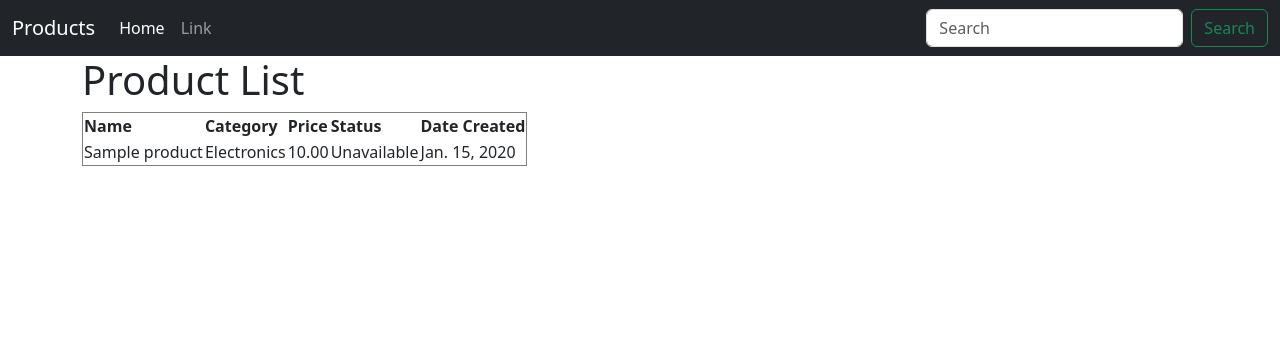
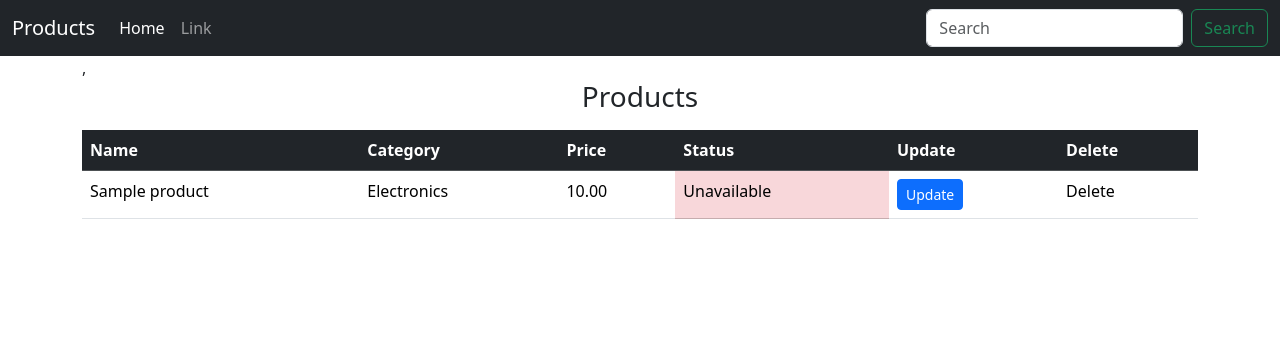
Before and after one commit to Sandip-Kanzariya/Django-CRUD, a Django app: page / in a window 1280 px wide. Shown: the top 356 px of the page. Run offline with Django 4.2, Linux system fonts and the light colour scheme; tables that the repository leaves empty hold one stand-in row (values such as "Sample post").

Commit message:
products list displayed in table form

```diff
--- a/home/templates/products.html
+++ b/home/templates/products.html
@@ -1,14 +1,22 @@
 {% extends 'base.html' %}
 {% block content %}
-<h1>Product List</h1>
-<table border="1">
+
+,<div class="mb-3">
+    <center>
+        <h3> Products</h3>
+    </center>
+
+</div>
+
+<table class="table">
   <thead>
-        <tr>
-            <th>Name</th>
-            <th>Category</th>
-            <th>Price</th>
-            <th>Status</th>
-            <th>Date Created</th>
+    <tr class="table-dark">
+      <th scope="col">Name</th>
+      <th scope="col">Category</th>
+      <th scope="col">Price</th>
+      <th scope="col">Status</th>
+      <th scope="col">Update</th>
+      <th scope="col">Delete</th>
     </tr>
   </thead>
   <tbody>
@@ -17,10 +25,19 @@
             <td>{{ product.name }}</td>
             <td>{{ product.get_category_display }}</td>
             <td>{{ product.price }}</td>
-            <td>{{ product.get_status_display }}</td>
-            <td>{{ product.date_created }}</td>
+            {% if product.status == 0 %}
+                <td class="table-danger">{{ product.get_status_display }}</td>
+            {% endif %}
+            {% if product.status == 1 %}
+                <td class="table-success">{{ product.get_status_display }}</td>
+            {% endif %}
+            <td>
+                <a href="{% url 'update_product' product.id %}" class="btn btn-primary btn-sm">Update</a>
+            </td>
+            <td>Delete</td>
         </tr>
     {% endfor %}
   </tbody>
 </table>
+
 {% endblock %}
```
Also changed, not shown: home/views.py (line endings or trailing spaces). Lines whose indentation alone changed are shown as unchanged.
